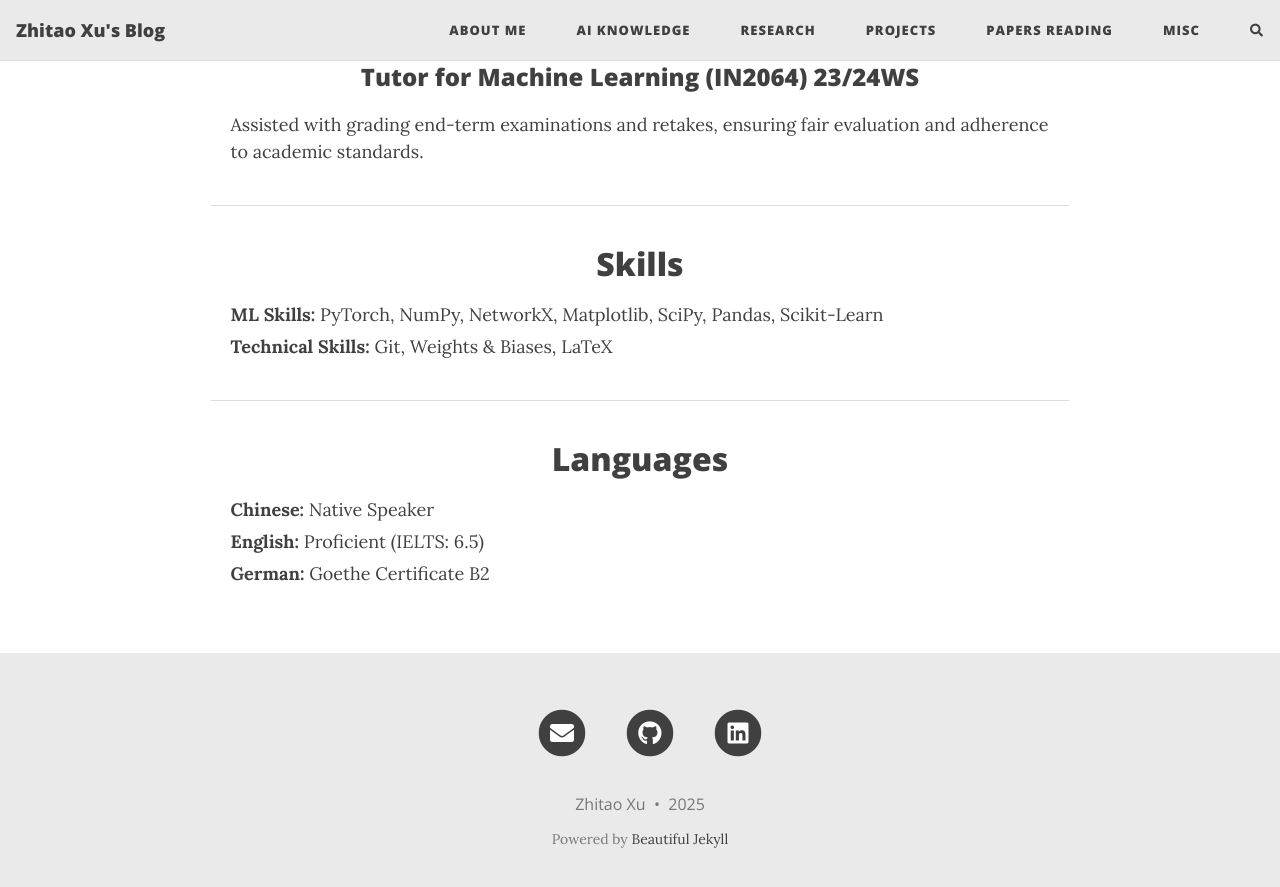
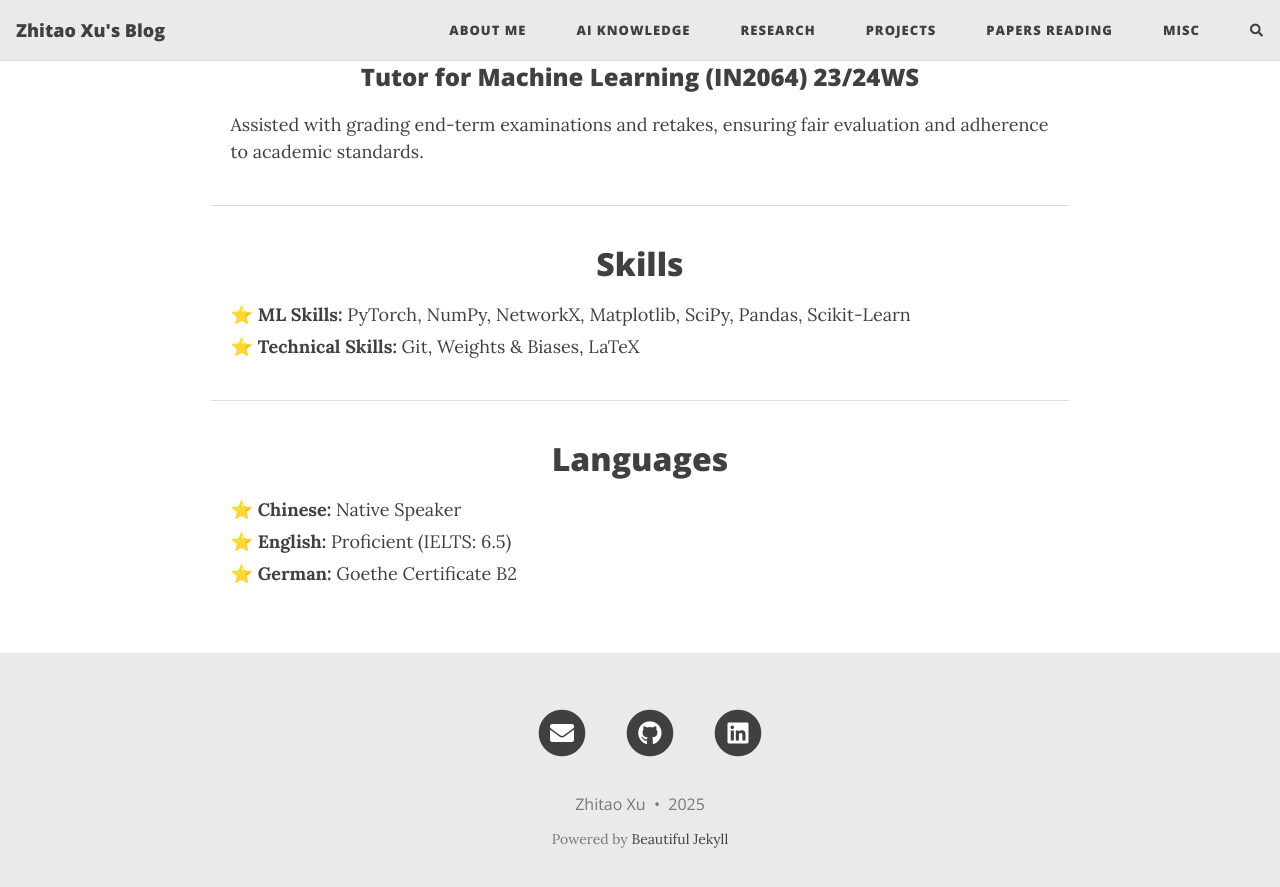
Before and after one commit to HerrXu01/herrxu01.github.io, a Jekyll site: the page built from aboutme.md, in a window 1280 px wide and 900 px high, scrolled down 2089 px. Shown: the top 887 px of the window. Built offline with Jekyll 4.4.1, drawn with Linux system fonts in a browser that asks for light colours; comment, search, counter and statistics services are not loaded.

```diff
--- a/aboutme.md
+++ b/aboutme.md
@@ -107,13 +107,13 @@ class: resume-page
 
 ## Skills
 
-- **ML Skills:** PyTorch, NumPy, NetworkX, Matplotlib, SciPy, Pandas, Scikit-Learn
-- **Technical Skills:** Git, Weights & Biases, LaTeX
+- **⭐ ML Skills:** PyTorch, NumPy, NetworkX, Matplotlib, SciPy, Pandas, Scikit-Learn
+- **⭐ Technical Skills:** Git, Weights & Biases, LaTeX
 
 ---
 
 ## Languages
 
-- **Chinese:** Native Speaker
-- **English:** Proficient (IELTS: 6.5)
-- **German:** Goethe Certificate B2
+- **⭐ Chinese:** Native Speaker
+- **⭐ English:** Proficient (IELTS: 6.5)
+- **⭐ German:** Goethe Certificate B2
```
